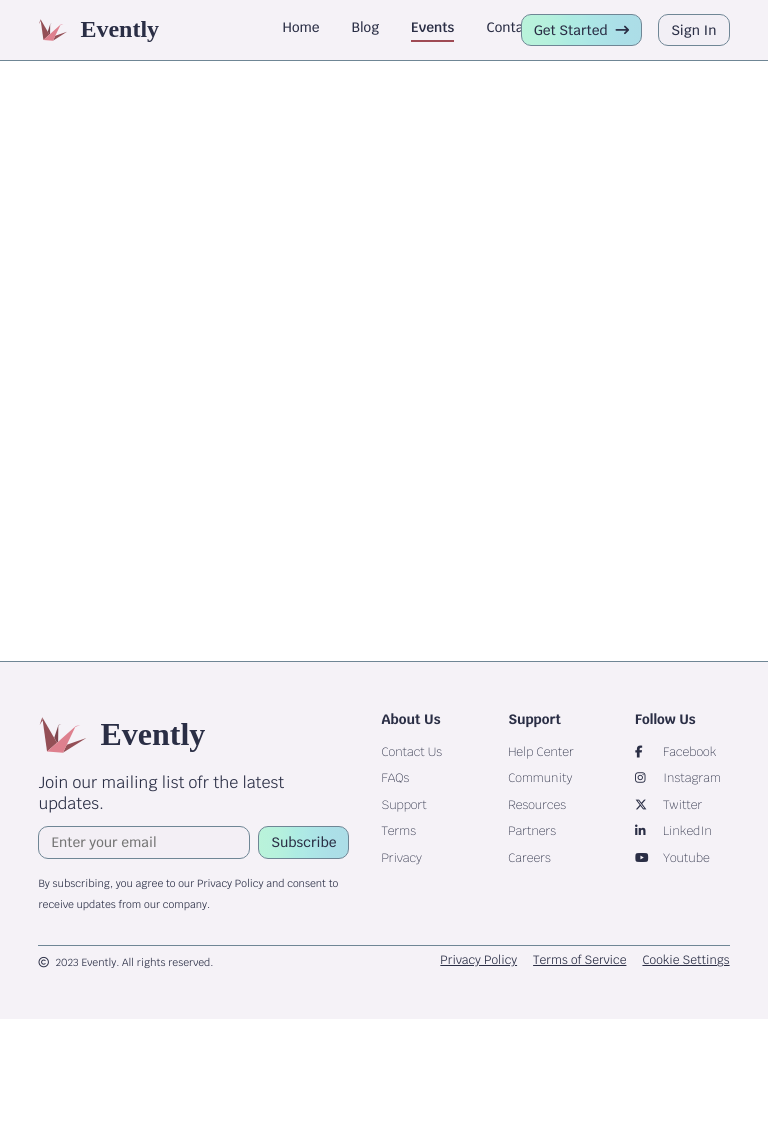
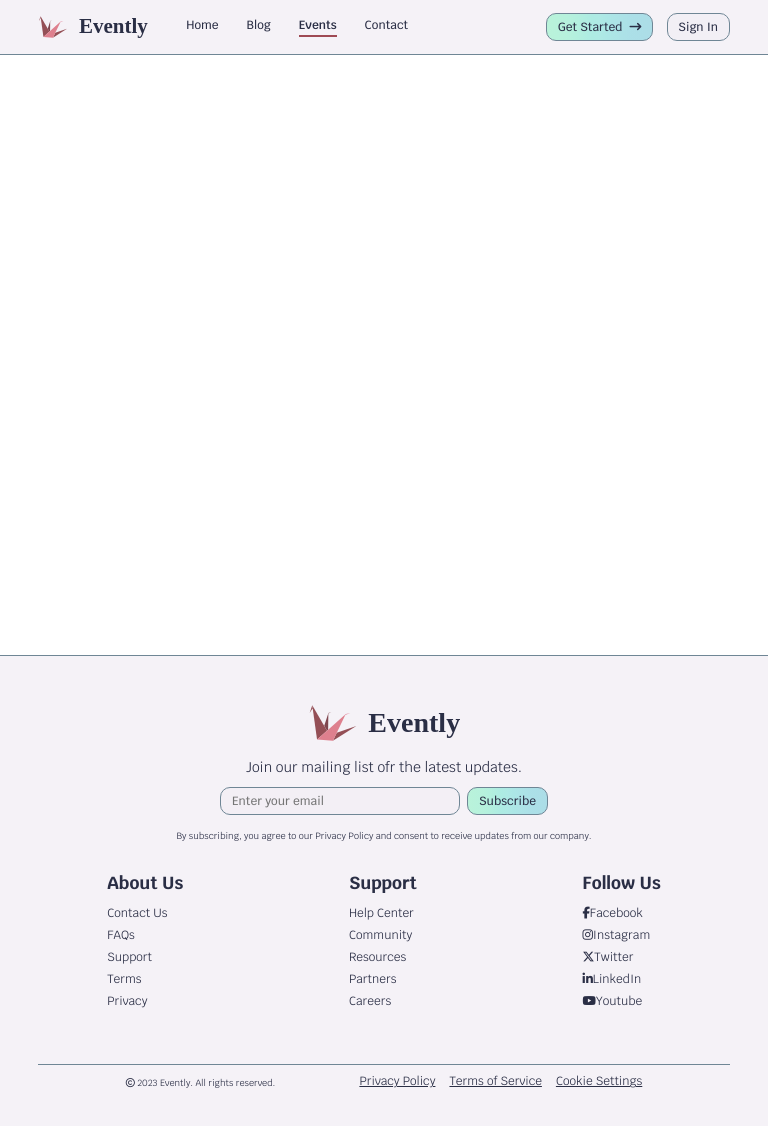
Before and after one commit to s4rmier/fsdi-capstone-evently, a React (Vite) app: page /events in a window 768 px wide. Shown: the top 1126 px of the page. Before the commit the page ends 1019 px from the top, so only its background shows below. Built offline with nearby package versions, Linux system fonts and the light colour scheme; a web font is replaced by a local one.

Commit message:
home tablet responsive -ok

```diff
--- a/src/components/footer.css
+++ b/src/components/footer.css
@@ -3,28 +3,30 @@ footer {
   background-color: var(--bg-col);
   border-top: 1px solid var(--slate-gray);
 }
-footer div.container div.footer-body {
+
+@media screen and (min-width: 960px) {
+  div.container div.footer-body {
     border-bottom: 1px solid var(--slate-gray);
     padding-bottom: 2rem;
     gap: 2rem;
   }
-footer div.container div.footer-body div.column-1 {
+  div.container div.footer-body div.column-1 {
     width: 45%;
     gap: 0.75rem;
   }
-footer div.container div.footer-body div.column-1 div.brand {
+  div.container div.footer-body div.column-1 div.brand {
     gap: 0.75rem;
   }
-footer div.container div.footer-body div.column-1 div.brand img {
+  div.container div.footer-body div.column-1 div.brand img {
     width: 50px;
   }
-footer div.container div.footer-body div.column-1 div.brand h1 {
+  div.container div.footer-body div.column-1 div.brand h1 {
     font-family: var(--brand-type);
   }
-footer div.container div.footer-body div.column-1 div.subscribe {
+  div.container div.footer-body div.column-1 div.subscribe {
     gap: 0.5rem;
   }
-footer div.container div.footer-body div.column-1 div.subscribe input {
+  div.container div.footer-body div.column-1 div.subscribe input {
     padding: 0.4rem 0.75rem;
     border-radius: 10px;
     font-family: var(--link-type);
@@ -35,45 +37,108 @@ footer div.container div.footer-body div.column-1 div.subscribe input {
     width: 240px;
     text-wrap: nowrap;
   }
-footer div.container div.footer-body div.column-2,
-footer div.container div.footer-body div.column-3,
-footer div.container div.footer-body div.column-4 {
+  div.container div.footer-body div.column-2,
+  div.container div.footer-body div.column-3,
+  div.container div.footer-body div.column-4 {
     width: 17%;
     gap: 1rem;
   }
-footer div.container div.footer-body div.column-2 h3,
-footer div.container div.footer-body div.column-3 h3,
-footer div.container div.footer-body div.column-4 h3 {
+  div.container div.footer-body div.column-2 h3,
+  div.container div.footer-body div.column-3 h3,
+  div.container div.footer-body div.column-4 h3 {
     font-size: 0.85rem;
   }
-footer div.container div.footer-body div.column-2 ul,
-footer div.container div.footer-body div.column-3 ul,
-footer div.container div.footer-body div.column-4 ul {
+  div.container div.footer-body div.column-2 ul,
+  div.container div.footer-body div.column-3 ul,
+  div.container div.footer-body div.column-4 ul {
     gap: 0.65rem;
     font-weight: 200;
   }
-footer div.container div.footer-body div.column-2 ul li,
-footer div.container div.footer-body div.column-3 ul li,
-footer div.container div.footer-body div.column-4 ul li {
+  div.container div.footer-body div.column-2 ul li,
+  div.container div.footer-body div.column-3 ul li,
+  div.container div.footer-body div.column-4 ul li {
     font-size: 0.75rem;
   }
-footer div.container div.footer-body div.column-2 ul li i,
-footer div.container div.footer-body div.column-3 ul li i,
-footer div.container div.footer-body div.column-4 ul li i {
+  div.container div.footer-body div.column-2 ul li i,
+  div.container div.footer-body div.column-3 ul li i,
+  div.container div.footer-body div.column-4 ul li i {
     margin-right: 0.5rem;
     width: 20px;
   }
-footer div.container div.footer-closing {
+  div.container div.footer-closing {
     margin-top: 0.25rem;
     justify-content: space-between;
   }
-footer div.container div.footer-closing p.copyright-footnote i {
+  div.container div.footer-closing p.copyright-footnote i {
     margin-right: 0.25rem;
   }
-footer div.container div.footer-closing ul.footer-policy {
+  div.container div.footer-closing ul.footer-policy {
     gap: 1rem;
   }
-footer div.container div.footer-closing ul.footer-policy li {
+  div.container div.footer-closing ul.footer-policy li {
     font-size: 0.75rem;
     text-decoration: underline;
+  }
+}
+@media screen and (max-width: 959px) {
+  div.container {
+    align-items: center;
+  }
+  div.container div.footer-body {
+    flex-direction: row;
+    align-items: center;
+    border-bottom: 1px solid var(--slate-gray);
+    padding-bottom: 4rem;
+    gap: 2rem;
+    flex-wrap: wrap;
+    justify-content: space-around;
+  }
+  div.container div.footer-body div.column-1 {
+    align-items: center;
+    width: 100%;
+    gap: 0.75rem;
+  }
+  div.container div.footer-body div.column-1 div.brand {
+    gap: 0.75rem;
+  }
+  div.container div.footer-body div.column-1 div.brand img {
+    width: 50px;
+  }
+  div.container div.footer-body div.column-1 div.brand h1 {
+    font-family: var(--brand-type);
+  }
+  div.container div.footer-body div.column-1 div.subscribe {
+    gap: 0.5rem;
+  }
+  div.container div.footer-body div.column-1 div.subscribe input {
+    padding: 0.4rem 0.75rem;
+    border-radius: 10px;
+    font-family: var(--link-type);
+    background: var(--bg-col);
+    border: 1px solid var(--slate-gray);
+    font-size: 0.85rem;
+    font-weight: 500;
+    width: 240px;
+    text-wrap: nowrap;
+  }
+  div.container div.footer-body div.column-2,
+  div.container div.footer-body div.column-3,
+  div.container div.footer-body div.column-4 {
+    width: -moz-max-content;
+    width: max-content;
+    gap: 0.75rem;
+  }
+  div.container div.footer-body div.column-2 ul,
+  div.container div.footer-body div.column-3 ul,
+  div.container div.footer-body div.column-4 ul {
+    gap: 0.5rem;
+  }
+  div.container div.footer-closing {
+    margin-top: 0.5rem;
+    gap: 6rem;
+  }
+  div.container div.footer-closing ul {
+    gap: 1rem;
+    text-decoration: underline;
+  }
 }/*# sourceMappingURL=footer.css.map */
--- a/src/components/header.css
+++ b/src/components/header.css
@@ -6,27 +6,56 @@ header {
   -webkit-backdrop-filter: blur(10px);
           backdrop-filter: blur(10px);
   border-bottom: 1px solid var(--slate-gray);
+  z-index: 99;
 }
-header div.container {
+
+@media screen and (min-width: 960px) {
+  div.container {
     justify-content: space-between;
   }
-header div.container div.right-col div.brand-container img.brand-img {
+  div.container div.right-col div.brand-container img.brand-img {
     width: 30px;
   }
-header div.container div.right-col div.brand-container h2.brand-name {
+  div.container div.right-col div.brand-container h2.brand-name {
     font-size: 1.5rem;
     font-weight: bolder;
     margin: 0rem 0.75rem;
     font-family: var(--brand-type);
   }
-header div.container nav {
+  div.container nav {
     margin-left: 30%;
   }
-header div.container nav ul li {
+  div.container nav ul li {
     margin: 0rem 1rem;
     padding-bottom: 0.25rem;
     transition: all 200ms ease-in-out;
   }
-header div.container div.left-col div.nav-actions {
+  div.container div.left-col div.nav-actions {
     gap: 1rem;
+  }
+}
+@media screen and (max-width: 959px) {
+  div.container {
+    justify-content: space-between;
+  }
+  div.container div.right-col {
+    gap: 1rem;
+  }
+  div.container div.right-col div.brand-container img.brand-img {
+    width: 30px;
+  }
+  div.container div.right-col div.brand-container h2.brand-name {
+    font-size: 1.5rem;
+    font-weight: bolder;
+    margin: 0rem 0.75rem;
+    font-family: var(--brand-type);
+  }
+  div.container div.right-col nav ul li {
+    margin: 0rem 1rem;
+    padding-bottom: 0.25rem;
+    transition: all 200ms ease-in-out;
+  }
+  div.container div.left-col div.nav-actions {
+    gap: 1rem;
+  }
 }/*# sourceMappingURL=header.css.map */
--- a/src/index.css
+++ b/src/index.css
@@ -84,6 +84,12 @@ small {
   font-size: 0.65rem;
 }
 
+img {
+  -o-object-fit: contain;
+     object-fit: contain;
+  max-width: 100%;
+}
+
 /* Utility Classes */
 .flex-col {
   display: flex;
@@ -133,4 +139,10 @@ button.btn-spec {
 .active-nav {
   border-bottom: 2.5px solid var(--redwood);
   font-weight: 600;
+}
+
+@media screen and (max-width: 959px) {
+  html {
+    font-size: 14px;
+  }
 }/*# sourceMappingURL=index.css.map */
--- a/src/pages/Home.jsx
+++ b/src/pages/Home.jsx
@@ -4,8 +4,8 @@ import "./home.css";
 function Home() {
   return (
     <main id="home">
-      <div className="home-section container flex-col">
-        <section className="hero-section flex-row align justify">
+      <div className="home-section flex-col">
+        <section className="hero-section container flex-row align justify">
           <div className="headline flex-col">
             <h1 className="hero-headline main-headline">
               Evently: Your one-stop events management platform
@@ -25,15 +25,17 @@ function Home() {
           <img src="/hero-img.png" />
         </section>
 
-        <section className="features flex-col justify">
+        <section className="features container flex-col justify">
+          <div>
             <h2 className="main-headline">
               Create and manage your events with ease
             </h2>
             <h3 className="sub-headline">
-            Our events management web app allows you to effortlessly create and
-            manage your own events.
+              Our events management web app allows you to effortlessly create
+              and manage your own events.
             </h3>
-          <div className="card-container flex-row ">
+          </div>
+          <div className="card-container flex-row">
             <div className="feature-card flex-col">
               <i className="fa-solid fa-cube"></i>
               <h3>
@@ -81,14 +83,15 @@ function Home() {
                   curated for your most memorable events.
                 </h3>
 
+                <div>
                   <div className="benefit-card flex-col">
                     <h3>
                       {" "}
                       <i className="fa-solid fa-cube"></i> Effortless Tracking
                     </h3>
                     <p>
-                    Digital invites simplify RSVPs, eliminating manual tracking
-                    for precise guest lists and planning efficiency.
+                      Digital invites simplify RSVPs, eliminating manual
+                      tracking for precise guest lists and planning efficiency.
                     </p>
                   </div>
                   <div className="benefit-card flex-col">
@@ -109,9 +112,10 @@ function Home() {
                       <i className="fa-solid fa-cube"></i> Real-Time Updates
                     </h3>
                     <p>
-                    Instantly send event updates and reminders, ensuring guests
-                    stay informed without delay or missed details.
+                      Instantly send event updates and reminders, ensuring
+                      guests stay informed without delay or missed details.
                     </p>
+                  </div>
                 </div>
               </figcaption>
             </figure>
--- a/src/pages/home.css
+++ b/src/pages/home.css
@@ -1,11 +1,12 @@
 main#home {
   background-image: url(/public/hero-bg.jpg);
   background-attachment: fixed;
+  background-size: cover;
   background-repeat: no-repeat;
   background-position: center center;
 }
 
-@media screen and (min-width: 720px) {
+@media screen and (min-width: 960px) {
   div.home-section {
     gap: 6rem;
   }
@@ -67,10 +68,13 @@ main#home {
     margin-left: 4rem;
     gap: 2rem;
   }
-  div.home-section section.showcase div.container figure figcaption div.benefit-card h3 i {
+  div.home-section section.showcase div.container figure figcaption div div.benefit-card {
+    margin-bottom: 2rem;
+  }
+  div.home-section section.showcase div.container figure figcaption div div.benefit-card h3 i {
     margin-right: 1rem;
   }
-  div.home-section section.showcase div.container figure figcaption div.benefit-card p {
+  div.home-section section.showcase div.container figure figcaption div div.benefit-card p {
     padding-left: 2rem;
     margin-left: 0.65rem;
     margin-top: 0.25rem;
@@ -124,4 +128,112 @@ main#home {
   div.home-section section.FAQ div.container div.questions div.question div.question-title {
     justify-content: space-between;
   }
+}
+@media screen and (max-width: 959px) {
+  div.home-section {
+    gap: 6rem;
+  }
+  div.home-section section.hero-section {
+    flex-direction: column;
+    isolation: isolate;
+  }
+  div.home-section section.hero-section div.headline {
+    gap: 2rem;
+  }
+  div.home-section section.hero-section div.headline div.cta {
+    gap: 1rem;
+  }
+  div.home-section section.hero-section img {
+    margin: -6rem 0rem 0rem;
+    z-index: -1;
+    width: 100%;
+    height: 60vh;
+    -o-object-fit: contain;
+       object-fit: contain;
+  }
+  div.home-section section.features {
+    gap: 2rem;
+  }
+  div.home-section section.features div.card-container {
+    flex-wrap: wrap;
+    width: 75%;
+    gap: 3rem;
+    margin: 0 auto;
+  }
+  div.home-section section.features div.card-container div.feature-card {
+    gap: 0.5rem;
+  }
+  div.home-section section.showcase div.container figure {
+    flex-direction: column-reverse;
+    gap: 2rem;
+  }
+  div.home-section section.showcase div.container figure img {
+    width: 100%;
+    height: 75vh;
+  }
+  div.home-section section.showcase div.container figure figcaption {
+    gap: 1rem;
+  }
+  div.home-section section.showcase div.container figure figcaption div div.benefit-card {
+    width: 75%;
+    margin: 0rem auto 2rem;
+  }
+  div.home-section section.showcase div.container figure figcaption div div.benefit-card h3 {
+    margin: 1rem 0rem;
+  }
+  div.home-section section.showcase div.container figure figcaption div div.benefit-card h3 i {
+    display: block;
+    margin: 0.5rem 0rem;
+    font-size: 1rem;
+  }
+  div.home-section section.testimonials div.container {
+    gap: 2rem;
+  }
+  div.home-section section.testimonials div.container div.testimonial-container {
+    flex-direction: column;
+    gap: 4rem;
+  }
+  div.home-section section.testimonials div.container div.testimonial-container div.testimonial {
+    width: 70%;
+    margin: 0 auto;
+    gap: 1rem;
+    text-align: center;
+  }
+  div.home-section section.testimonials div.container div.testimonial-container div.testimonial figure.reviewer {
+    gap: 1rem;
+    text-align: left;
+  }
+  div.home-section section.testimonials div.container div.testimonial-container div.testimonial figure.reviewer img {
+    width: 50px;
+    height: 50px;
+    -o-object-fit: cover;
+       object-fit: cover;
+    border-radius: 50%;
+  }
+  div.home-section section.FAQ div.container {
+    gap: 2rem;
+    flex-direction: column;
+  }
+  div.home-section section.FAQ div.container div.section-title h2 {
+    margin-bottom: 0.5rem;
+  }
+  div.home-section section.FAQ div.container div.section-title p {
+    margin: 2rem 0rem 0.5rem;
+    text-align: center;
+  }
+  div.home-section section.FAQ div.container div.section-title button.button {
+    align-self: center;
+  }
+  div.home-section section.FAQ div.container div.questions {
+    width: 80%;
+    margin: 2rem auto 0rem;
+  }
+  div.home-section section.FAQ div.container div.questions div.question {
+    padding: 1.5rem 0rem;
+    gap: 0.5rem;
+    border-top: 1px solid var(--slate-gray);
+  }
+  div.home-section section.FAQ div.container div.questions div.question div.question-title {
+    justify-content: space-between;
+  }
 }/*# sourceMappingURL=home.css.map */
```
Lines whose indentation alone changed are shown as unchanged.
